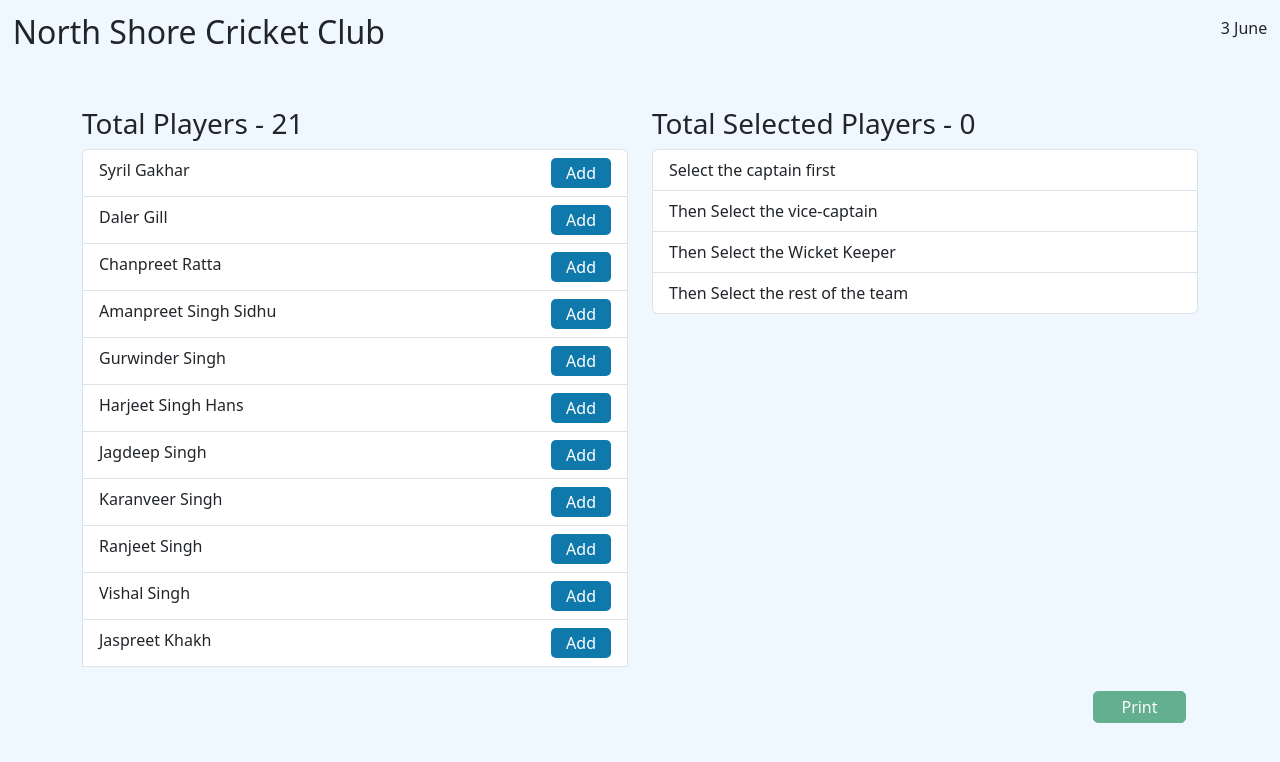
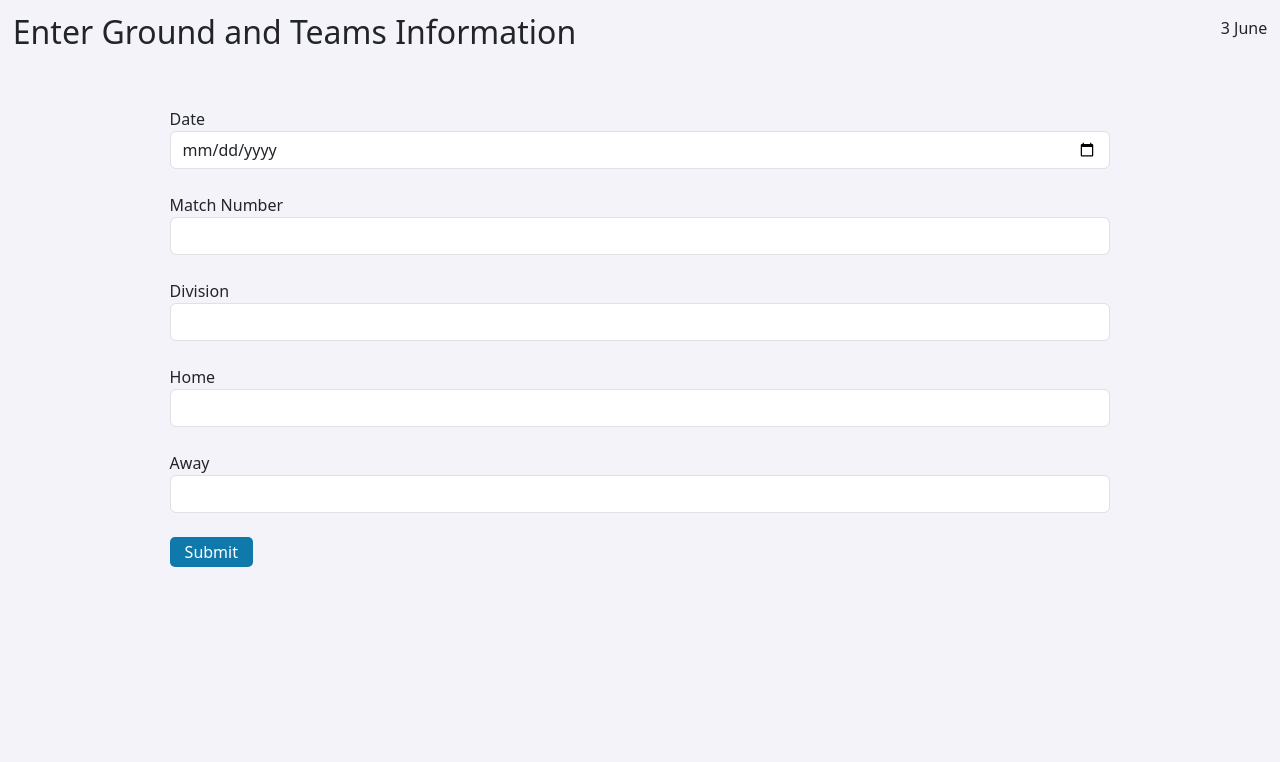
Before and after one commit to chanpreetRatta/teamList, a React (Vite) app: page /input in a window 1280 px wide. Shown: the top 762 px of the page. Built offline with nearby package versions, Linux system fonts and the light colour scheme.

Commit message:
added form page

```diff
--- a/main.css
+++ b/main.css
@@ -1,7 +1,7 @@
 
 
 body{
-    background-color: aliceblue;
+   background-color:rgb(244, 243, 250);
     padding: 1%;
 }
 
@@ -18,6 +18,7 @@ body{
 }
 
 .add{
+    border: none;
     background-color: rgb(16, 121, 172);
 }
 
@@ -26,3 +27,8 @@ body{
 .delete{
     background-color: rgb(238, 43, 41);
 }
+
+.print-button > *{
+    color: white;
+    text-decoration: none;
+}
--- a/package.json
+++ b/package.json
@@ -13,7 +13,8 @@
     "axios": "^1.9.0",
     "bootstrap": "^5.3.6",
     "react": "^19.1.0",
-    "react-dom": "^19.1.0"
+    "react-dom": "^19.1.0",
+    "react-router-dom": "^7.6.2"
   },
   "devDependencies": {
     "@eslint/js": "^9.25.0",
--- a/src/App.tsx
+++ b/src/App.tsx
@@ -1,5 +1,4 @@
 import Header from "./components/main/Header";
-
 import Body from "./components/main/Body";
 
 const App = () => {
--- /dev/null
+++ b/src/components/form/GroundInputForm.tsx
@@ -0,0 +1,36 @@
+import Header from "../main/Header";
+
+const GroundInputForm = () => {
+  return (
+    <>
+      <Header>Enter Ground and Teams Information</Header>
+      <div className="d-flex  justify-content-center gap-5">
+        <form className="w-75">
+          <div className="form-group mb-4">
+            <label htmlFor="date">Date</label>
+            <input type="date" className="form-control" id="date" />
+          </div>
+          <div className="form-group mb-4">
+            <label htmlFor="match">Match Number</label>
+            <input type="match" className="form-control" id="match" />
+          </div>
+          <div className="form-group mb-4">
+            <label htmlFor="division">Division</label>
+            <input type="division" className="form-control" id="division" />
+          </div>
+          <div className="form-group mb-4">
+            <label htmlFor="home">Home</label>
+            <input type="home" className="form-control" id="home" />
+          </div>
+          <div className="form-group mb-4">
+            <label htmlFor="away">Away</label>
+            <input type="away" className="form-control" id="away" />
+          </div>
+          <button className="add">Submit</button>
+        </form>
+      </div>
+    </>
+  );
+};
+
+export default GroundInputForm;
--- a/src/components/main/Body.tsx
+++ b/src/components/main/Body.tsx
@@ -31,7 +31,7 @@ const Body = () => {
 
   return (
     <>
-      <div className="container mt-5">
+      <div className="container">
         <div className="row first-row-body">
           <PlayerList
             playersList={playersList}
--- a/src/components/main/Header.tsx
+++ b/src/components/main/Header.tsx
@@ -16,7 +16,7 @@ const Header = ({ children }: Props) => {
   // Render the component UI
   return (
     // Use a <span> as a flex container to layout the heading and date horizontally
-    <span className="d-flex justify-content-between align-items-center">
+    <span className="d-flex justify-content-between align-items-center mb-5">
       {/* Render the children prop as an <h2> heading */}
       <h2>{children}</h2>
       {/* Display the current day and month in a <p> tag */}
--- a/src/components/main/PlayerList.tsx
+++ b/src/components/main/PlayerList.tsx
@@ -9,7 +9,7 @@ interface Props {
 const PlayerList = ({ playersList, selectPlayer, totalPlayers }: Props) => {
   return (
     <div className="col">
-      <h3>Total Players - {totalPlayers}</h3>
+      <h3>Total Available Players - {totalPlayers}</h3>
 
       <ul className="list-group">
         {playersList.map((player) => (
--- a/src/components/main/PrintButton.tsx
+++ b/src/components/main/PrintButton.tsx
@@ -1,3 +1,5 @@
+import { Link } from "react-router-dom";
+
 interface Props {
   totalPlayers: number;
 }
@@ -7,9 +9,9 @@ const PrintButton = ({ totalPlayers }: Props) => {
     <div className="row justify-content-end">
       <button
         className="col-1 btn btn-success print-button"
-        disabled={totalPlayers < 9 || totalPlayers > 12}
+        disabled={totalPlayers < 9}
       >
-        Print
+        <Link to={"/input"}> Next</Link>
       </button>
     </div>
   );
--- a/src/main.tsx
+++ b/src/main.tsx
@@ -4,9 +4,19 @@ import "bootstrap/dist/css/bootstrap.css";
 import "../main.css";
 
 import App from "./App.tsx";
+import { createBrowserRouter, RouterProvider } from "react-router-dom";
+import GroundInputForm from "./components/form/GroundInputForm.tsx";
+
+const router = createBrowserRouter([
+  { path: "/", element: <App></App> },
+  {
+    path: "/input",
+    element: <GroundInputForm></GroundInputForm>,
+  },
+]);
 
 createRoot(document.getElementById("root")!).render(
   <StrictMode>
-    <App />
+    <RouterProvider router={router}></RouterProvider>
   </StrictMode>
 );
```
Also changed, not shown: 1 other file (tests, documents, lock files or other folders).
